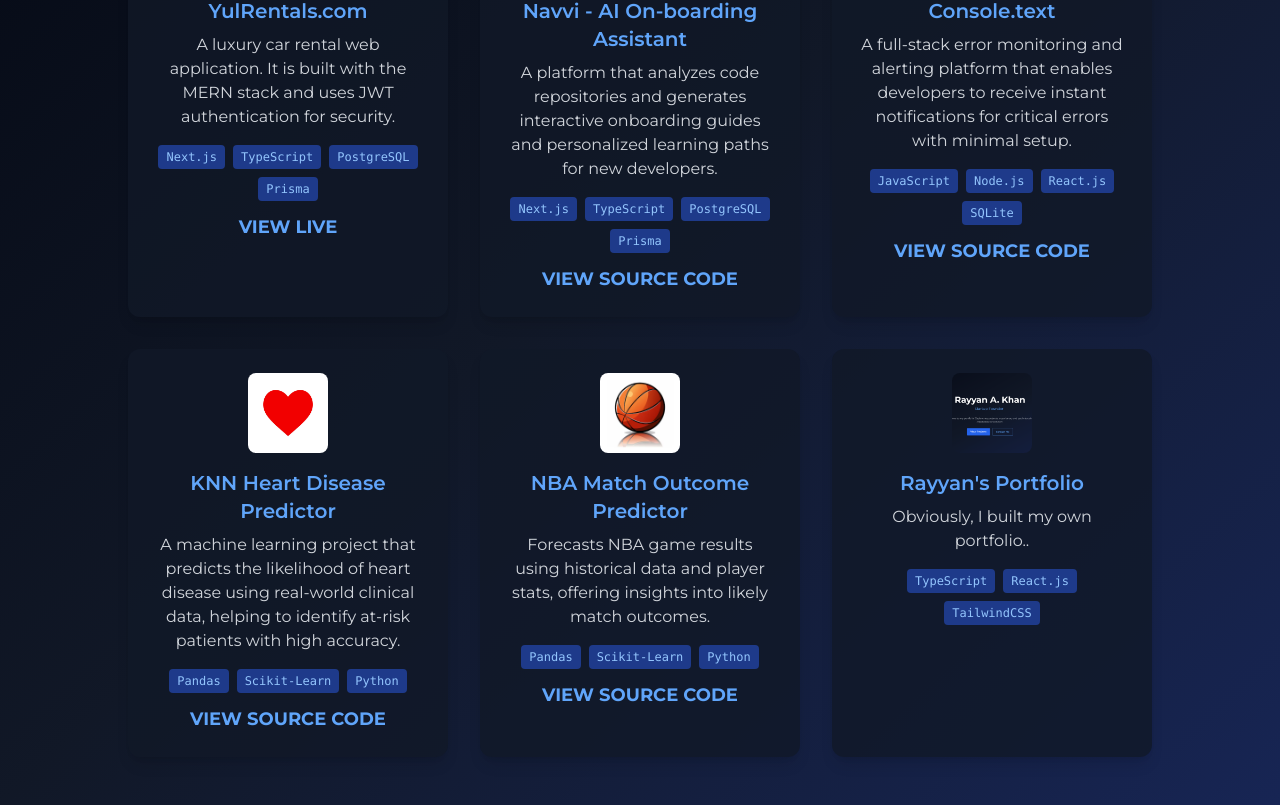
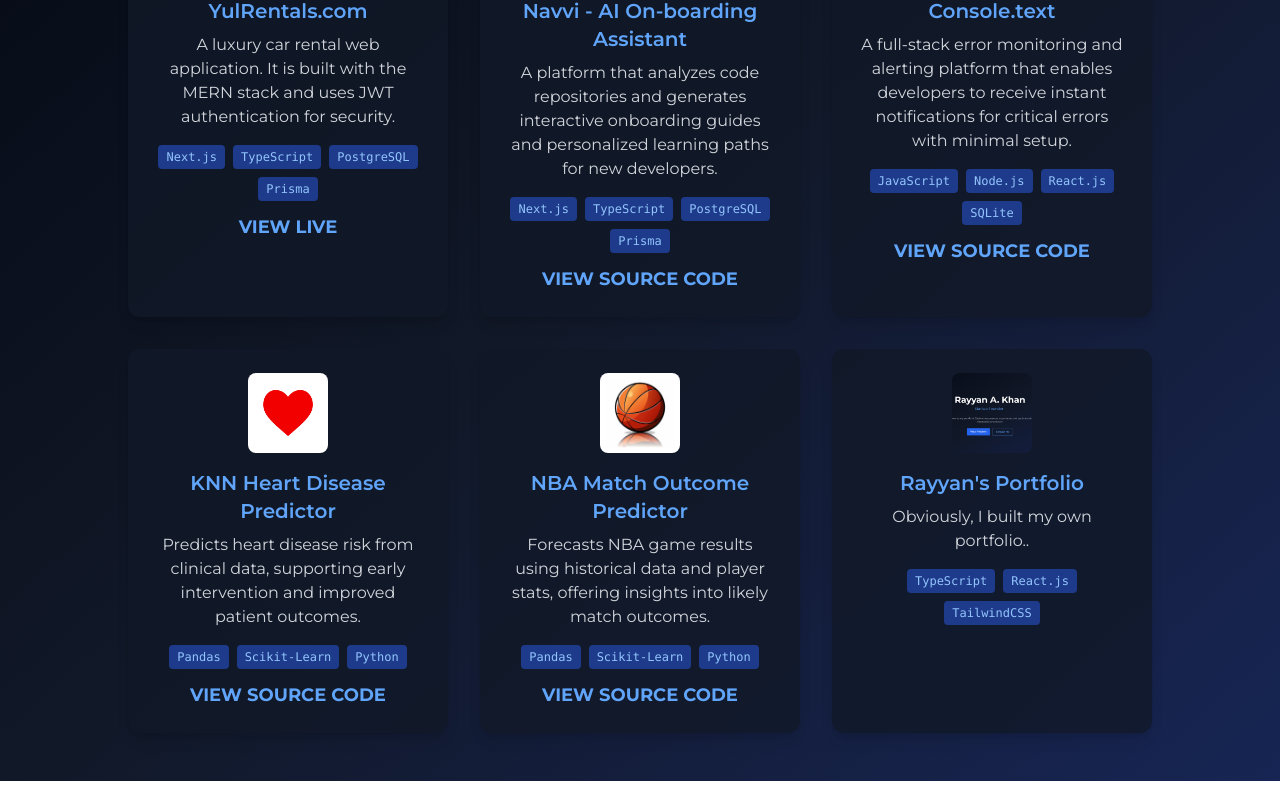
Before and after one commit to rayyankhan47/Rayyan-Khan-Portfolio, a React (Vite) app: page /projects in a window 1280 px wide. Shown: the part 419-1224 px from the top of the page. After the commit the page ends 1200 px from the top, so only its background shows below. Built offline with nearby package versions, Linux system fonts and the light colour scheme.

Commit message:
little change in projects

```diff
--- a/src/pages/Projects.tsx
+++ b/src/pages/Projects.tsx
@@ -45,8 +45,8 @@
   {
     title: 'KNN Heart Disease Predictor',
     image: '/heart.jpg',
-    summary: 'A machine learning project that predicts the likelihood of heart disease using real-world clinical data, helping to identify at-risk patients with high accuracy.',
-    description: 'Predicts heart disease risk from clinical data, supporting early intervention and improved patient outcomes.',
+    summary: 'Predicts heart disease risk from clinical data, supporting early intervention and improved patient outcomes.',
+    description: 'A machine learning project that predicts the likelihood of heart disease using real-world clinical data, helping to identify at-risk patients with high accuracy.',
     tech: ['Pandas', 'Scikit-Learn', 'Python'],
     links: [],
   },
```
